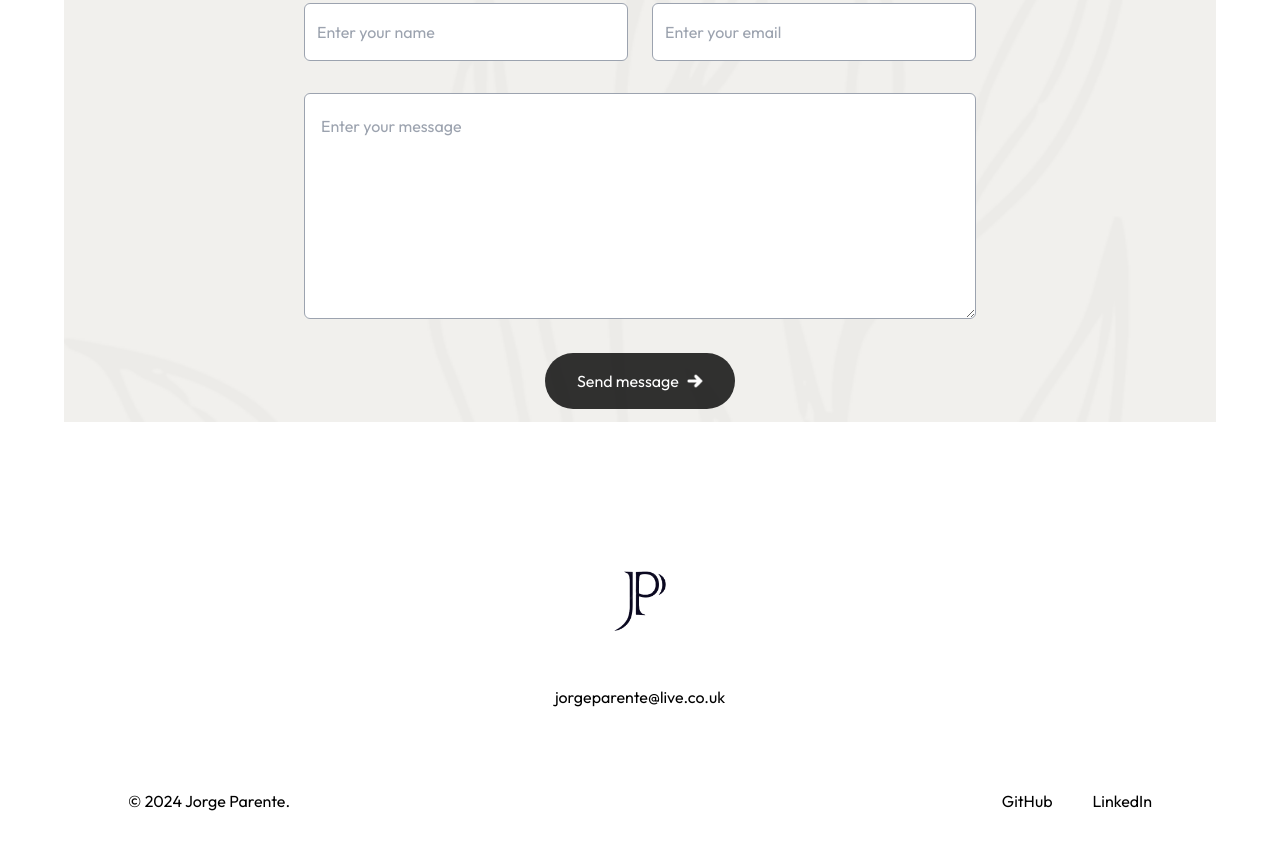
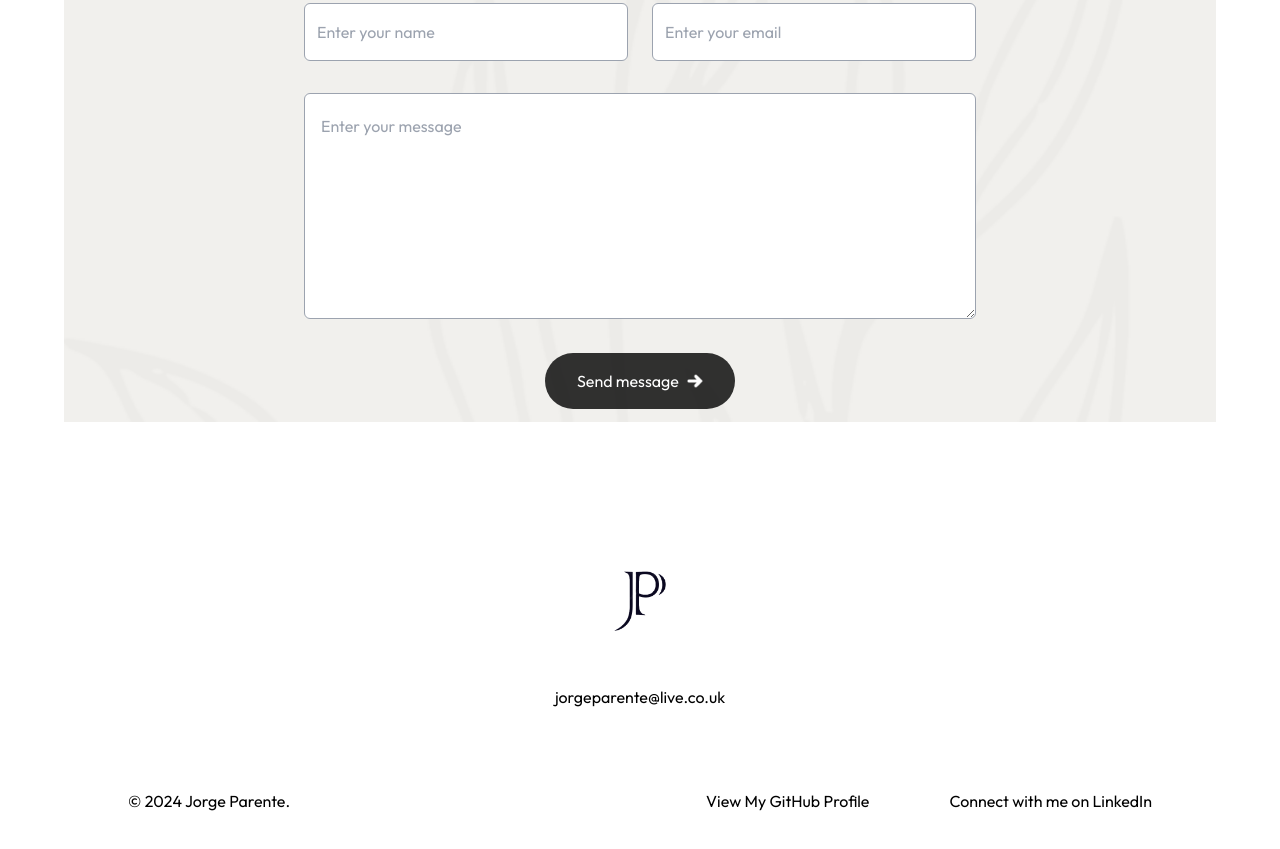
Before and after one commit to sonniedge/My-Portfolio, a plain HTML site: page index.html in a window 1280 px wide. Shown: the part 3309-4158 px from the top of the page. Drawn offline with nearby package versions, Linux system fonts and the light colour scheme; a web font is replaced by a local one.

Commit message:
Add files via upload

```diff
--- a/index.html
+++ b/index.html
@@ -301,8 +301,10 @@
         <p>© 2024 Jorge Parente.</p>
         <ul class="flex items-center gap-10 justify-center mt-4 sm:mt-0">
             <!-- add link to href -->
-            <li><a href=""></a>GitHub</li>
-            <li><a href="www.linkedin.com/in/parente-jorge"></a>LinkedIn</li>
+            <li><a href="https://github.com/sonniedge" target="_blank">View My GitHub Profile</a></li>
+            <br>
+            <li><a href="https://www.linkedin.com/in/parente-jorge" target="_blank">Connect with me on LinkedIn</a></li>
+
             <!-- <li><a href=""></a>X</li> -->
         </ul>
     </div>
```
